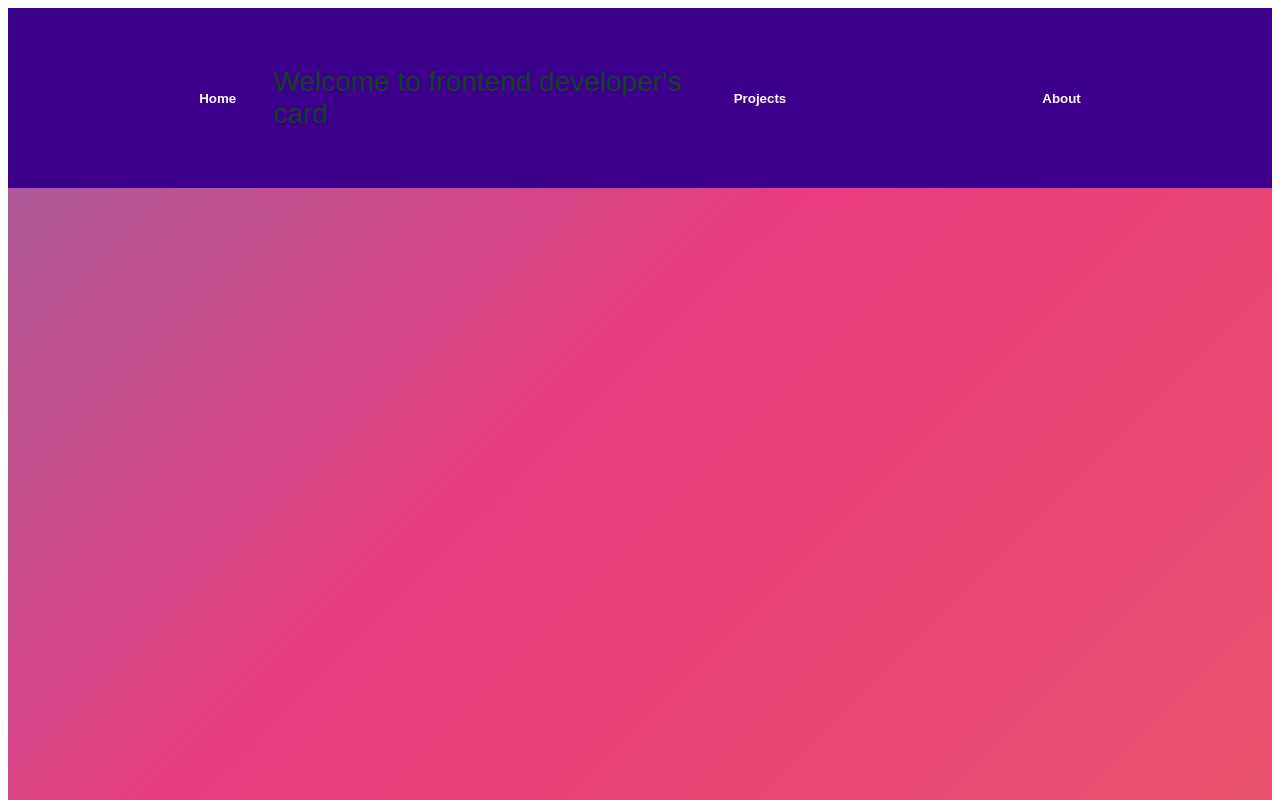
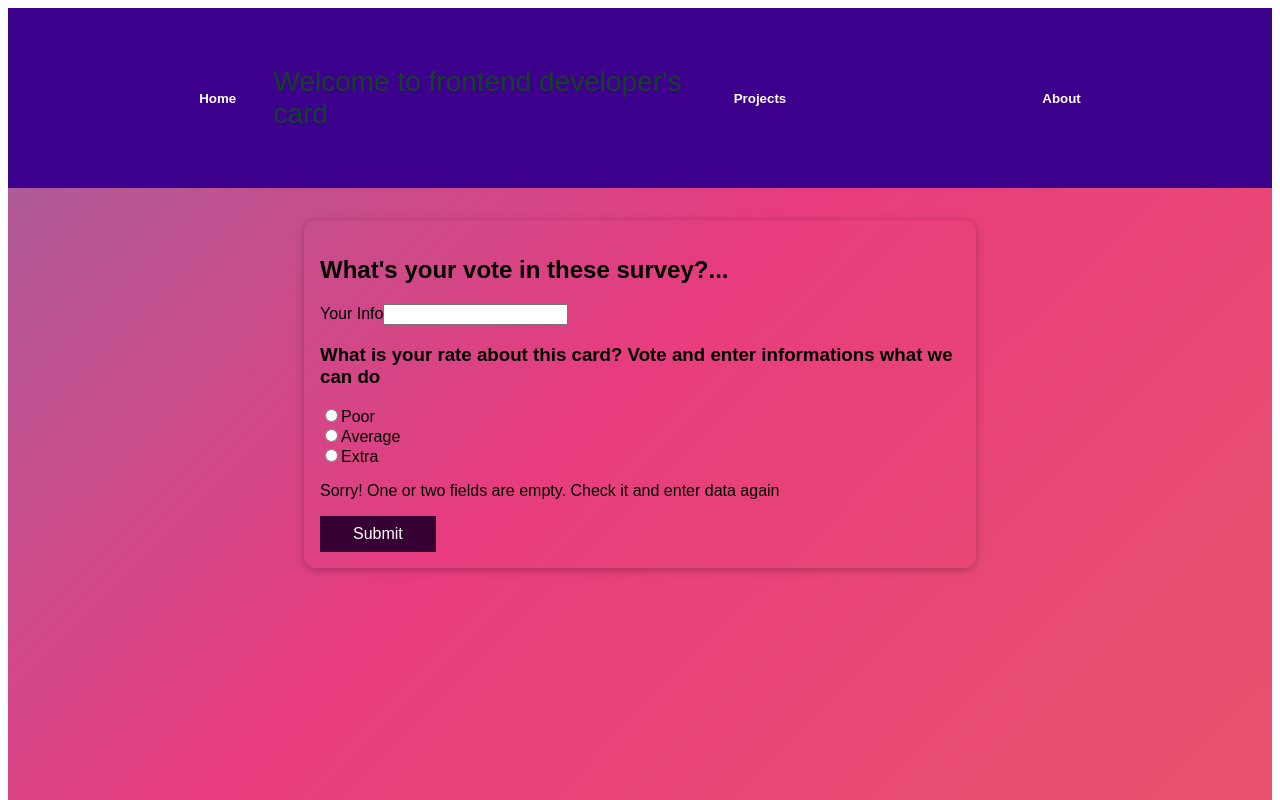
Before and after one commit to Jakubk12/Wizytowka1, a Vue app: page /Projects in a window 1280 px wide. Shown: the top 800 px of the page. Built offline with nearby package versions, Linux system fonts and the light colour scheme.

Commit message:
added a first version of survey

```diff
--- a/src/App.vue
+++ b/src/App.vue
@@ -16,7 +16,7 @@ export default {
 }
 </script>
 
-<style>
+<style  lang="scss">
 
 #app {
   width: 100%;
@@ -24,12 +24,8 @@ export default {
   height: 100%;
    font-family: 'Source Sans Pro', sans-serif;
 }
-    @media all and (max-width:900px) {
-      #app {
-        width: 100%;
-      }
+ .head {
+  font-weight: 900;
+   text-shadow: 2px 2px 15px green;}
 
-
-
-}
 </style>
--- a/src/components/layout/TheHeader.vue
+++ b/src/components/layout/TheHeader.vue
@@ -15,7 +15,6 @@
 <style scoped lang="scss">
 .main {
         margin-right: 0;
-        height: 5%;
         width: 100%;
         display: flex;
     height: 180px;
@@ -95,10 +94,7 @@
         height: 30vh;
         justify-content: space-around;    }
         .animated {
-          scale: 0.75;
-          animation: grow-animation 8s linear infinite, color-change 8s infinite;
-
-
+          scale: 0.75
         }
         .inner {
           margin: 0 auto;
--- a/src/pages/routercomponents/ComponentAbout.vue
+++ b/src/pages/routercomponents/ComponentAbout.vue
@@ -1,16 +1,53 @@
 <template>
-    <div class="container"></div>
+    <div class="background">
+        <section>
+            <basic-card>
+                <h2>What's your vote in these survey?...</h2>
+      <form @submit.prevent="submitData">
+        <div class="form-control">
+          <label for="Info">Your Info</label>
+          <input type="text" id="info" name="info" v-model.trim="enteredInfo" />
+        </div>
+        <h3>What is your rate about this card? Vote and enter informations what we can do</h3>
+        <div class="form-control">
+          <input type="radio" id="rating-poor" value="poor" name="rating" v-model="chosenRating" />
+          <label for="rating-poor">Poor</label>
+        </div>
+        <div class="form-control">
+          <input
+            type="radio"
+            id="rating-average"
+            value="average"
+            name="rating"
+            v-model="chosenRating"
+          />
+          <label for="rating-average">Average</label>
+        </div>
+        <div class="form-control">
+          <input type="radio" id="rating-great" value="great" name="rating" v-model="chosenRating" />
+          <label for="rating-great">Extra</label>
+        </div>
+        <p v-if="invalidInput">Sorry! One or two fields are empty. Check it and enter data again</p>
+        <div>
+          <basic-button>Submit</basic-button>
+        </div>
+      </form>
+            </basic-card>
+
+        </section>
+    </div>
 </template>
 <style  lang="scss" scoped>
-.container {
-     width: 100%;
+.background {
+    display: flex;
+    justify-content: center;
+      width: 100%;
   background: linear-gradient(-45deg, #ee7752, #e73c7e, #23a6d5, #23d5ab);
-  background-size: 400% 400%;
+  background-size: 400%
+  400%;
   animation: gradient 15s ease infinite;
   height: 100vh;
-}
-
-@keyframes gradient {
+} @keyframes gradient {
   0% {
     background-position: 0% 50%;
   }
@@ -22,3 +59,38 @@
   }
 }
 </style>
+
+<script>
+import BasicButton from './UI/BasicButton.vue'
+import BasicCard from './UI/BasicCard.vue'
+
+export default {
+    components: {
+        BasicButton, BasicCard
+    },
+    data() {
+        return {
+            enteredInfo: '',
+            chosenRating: null,
+            invalidInput: true
+        }
+    },
+    methods: {
+        submitData() {
+            if(this.enteredInfo === '' || !this.chosenRating) {
+                this.invalidInput = true
+                return;
+            }
+            this.invalidInput = false;
+             this.$emit('surveyData', {
+        userName: this.enteredInfo,
+        rating: this.chosenRating,
+      });
+
+      this.enteredInfo = '';
+      this.chosenRating = null;
+    },
+  },
+};
+
+</script>
--- a/src/pages/routercomponents/ComponentHome.vue
+++ b/src/pages/routercomponents/ComponentHome.vue
@@ -1,4 +1,5 @@
 <template>
+<div class="background">
 <div class="main">
 <div class="slider-parent">
 <div class="slider">
@@ -6,27 +7,47 @@
 <div class="bottom"></div>
 <div class="left"></div>
 <div class="right"></div>
-
     </div>
-
-<div class="last">
-
-<slider-left-button v-model="Change" @click="leftSlide"></slider-left-button>
+<div class="last-slider">
+<slider-left-button @click="leftSlide"></slider-left-button>
     <slider-right-button @click="rightSlide"></slider-right-button>
     </div>
     </div>
+    </div>
+    <div class="elements">
+  <ul class="items"> <h1 class="head">Skills</h1>
+  <li class="">HTML5</li>
+  <li class="">CSS3</li>
+  <li class="">JS</li>
+  <li class="">VueJs</li>
+  <li class="">SASS</li>
+  <li class="">RWD</li>
+  <li class="">SEO</li>
+  <li>HTTP</li></ul>
+  <ul class="items">
+    <h1 class="head">Possibilities</h1>
+    <li class="">Create from 0 to 100% web applications at frontend</li>
+  <li class="">Modifications in current sites</li>
+  <li class="">Fixing bugs</li>
+  </ul>
+  </div>
+  <div class="empty">
+  </div>
     </div>
 
 </template>
 
 <style scoped  lang="scss">
+.background {
+    background: linear-gradient(-45deg, #ee7752, #e73c7e, #23a6d5, #23d5ab);
+  background-size: 400% 400%;
+  animation: gradient 15s ease infinite;
+}
 .main {
     display: flex;
     margin-top: 0;
-  background: linear-gradient(-45deg, #ee7752, #e73c7e, #23a6d5, #23d5ab);
-  background-size: 400% 400%;
-  animation: gradient 15s ease infinite;
-  height: 100vh;
+    height: 90vh;
+    margin-bottom: -25vh;
 }
 
 @keyframes gradient {
@@ -47,6 +68,7 @@
         width: 675px;
         left: 0;
         top: 0;
+        margin-bottom: 30px;
 }
     .slider {
 
@@ -59,11 +81,11 @@
 
 }
 .top, .bottom, .left, .right {
-    width: 35%;
-    height: 400px;
     position: absolute;
     box-shadow: 0 0 5px 0 #ccc, inset 0 0 10px 0 #ccc;
     border-radius: 12px;
+    width: 75%;
+    height: 75%;
 
     }
 
@@ -71,40 +93,48 @@
     .top {
   transform: rotateX(90deg) translate3d(0, 150px, 150px);
   background: Green;
-   width: 75%;
-    height: 75%;
+
 
 }
 .bottom {
   transform: rotateX(90deg) translate3d(0, 150px, -250px);
   background: Blue;
-   width: 75%;
-    height: 75%;
+
 
 
 }
 .left {
   transform: rotateX(90deg) rotateY(90deg) translate3d(50px, 150px, -200px);
   background: Red;
-   width: 75%;
-    height: 75%;
+
 
 }
 .right {
   transform: rotateX(90deg) rotateY(90deg) translate3d(50px, 150px, 200px);
   background: Yellow;
-   width: 75%;
-    height: 75%;
-
 }
 
 
-.last {
+.last-slider {
     width: 100%;
     display: flex;
-    justify-content: center;
-      margin-top: 125px;
+    justify-content: space-around;
+      margin-top: 80px;
 
+
+}
+.elements {
+  display: flex;
+  justify-content: space-around;
+   .items {
+    display: block;
+   }
+
+}
+.empty {
+  display: flex;
+  justify-content: space-around;
+    margin-top: 30vh;
 
 }
 </style>
--- a/src/pages/routercomponents/ComponentResources/ProjectsResources.vue
+++ b/src/pages/routercomponents/ComponentResources/ProjectsResources.vue
@@ -21,9 +21,7 @@ export default {
 margin-bottom: 15vh;
 margin-right: 5vw;
 margin-left: 2vw;
- .head {
-  font-weight: 600;
-}
+
 .img{
   width: 15vw;
   height: 15vw;
--- /dev/null
+++ b/src/pages/routercomponents/UI/BasicButton.vue
@@ -0,0 +1,22 @@
+<template>
+  <button>
+    <slot></slot>
+  </button>
+</template>
+
+<style scoped>
+button {
+  font: inherit;
+  border: 1px solid #360032;
+  background-color: #360032;
+  color: white;
+  padding: 0.5rem 2rem;
+  cursor: pointer;
+}
+
+button:hover,
+button:active {
+  background-color: #5c0556;
+  border-color: #5c0556;
+}
+</style>
--- /dev/null
+++ b/src/pages/routercomponents/UI/BasicCard.vue
@@ -0,0 +1,15 @@
+<template>
+  <div>
+    <slot></slot>
+  </div>
+</template>
+
+<style scoped>
+div {
+  margin: 2rem auto;
+  max-width: 40rem;
+  padding: 1rem;
+  border-radius: 12px;
+  box-shadow: 0 2px 8px rgba(0, 0, 0, 0.26);
+}
+</style>
```
Also changed, not shown: src/pages/routercomponents/UI/TheBackground.vue (added, +26 -0 lines).
